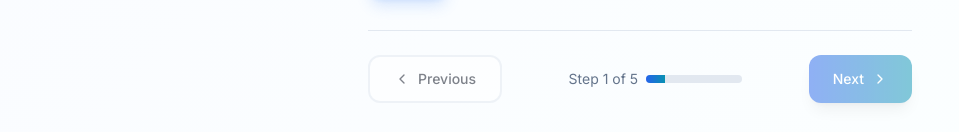
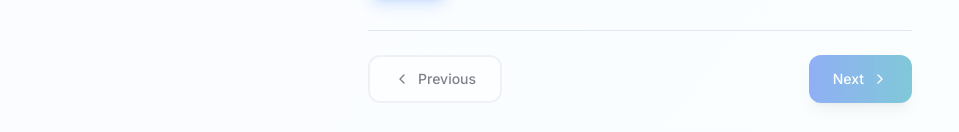
Before and after one commit to anyepeter/custom_trailer, a Next.js app: page /configure in a window 1280 px wide. Shown: the part 1501-1633 px from the top of the page, without its empty margins (0-959 px from the left). Built offline with nearby package versions, Linux system fonts and the light colour scheme.

Commit message:
Remove commented-out code in ConfiguratorLayout component

```diff
--- a/components/configurator/ConfiguratorLayout.tsx
+++ b/components/configurator/ConfiguratorLayout.tsx
@@ -172,7 +172,7 @@
                 Previous
               </Button>
 
-              <div className="flex items-center gap-2 text-sm text-slate-500">
+              {/* <div className="flex items-center gap-2 text-sm text-slate-500">
                 <span className="hidden sm:inline">Step {currentStep} of {CONFIGURATOR_STEPS.length}</span>
                 <div className="w-24 h-2 bg-slate-200 dark:bg-slate-700 rounded-full overflow-hidden">
                   <motion.div
@@ -182,7 +182,7 @@
                     transition={{ duration: 0.3 }}
                   />
                 </div>
-              </div>
+              </div> */}
 
               <Button
                 onClick={onNext}
```
